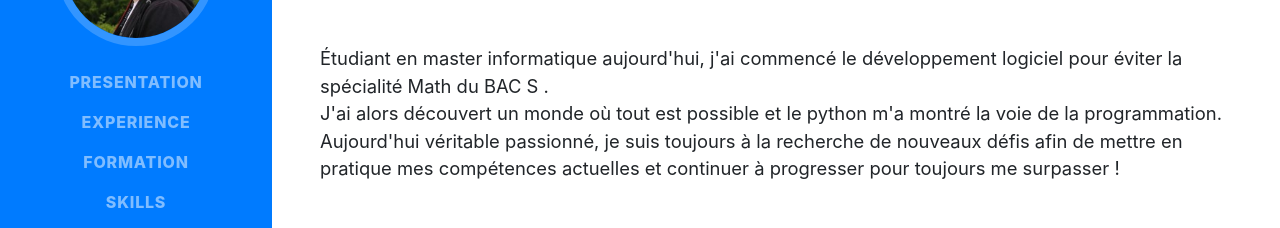
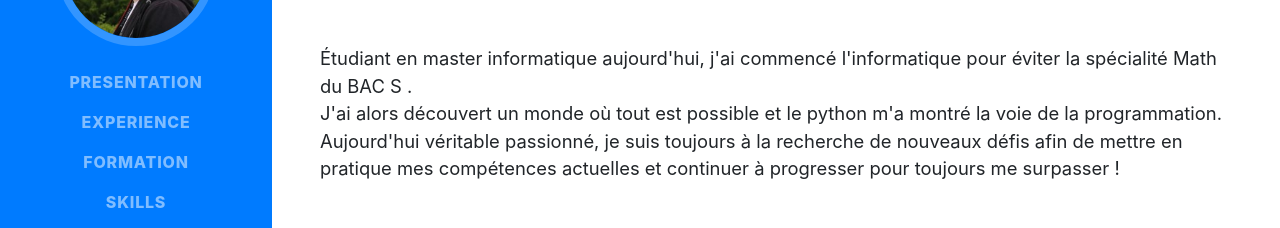
Before and after one commit to TheNoobProgrammeur/CV_JS, a website with bundled scripts: page index.html in a window 1280 px wide. Shown: the part 330-558 px from the top of the page. Built offline with nearby package versions, Linux system fonts and the light colour scheme; a web font is replaced by a local one.

Commit message:
j'ai commencé l'informatique

```diff
--- a/index.html
+++ b/index.html
@@ -71,7 +71,7 @@
           <i class="fa fa-mail-bulk"></i> <a href="mailto:aberthier15@gmail.com">aberthier15@gmail.com</a>
         </div>
         <p class="lead mb-5">
-          Étudiant en master informatique aujourd'hui, j'ai commencé le développement logiciel pour éviter la spécialité Math du BAC S .
+          Étudiant en master informatique aujourd'hui, j'ai commencé l'informatique pour éviter la spécialité Math du BAC S .
           <br />
           J'ai alors découvert un monde où tout est possible et le python m'a montré la voie de la programmation.
           <br />
```
